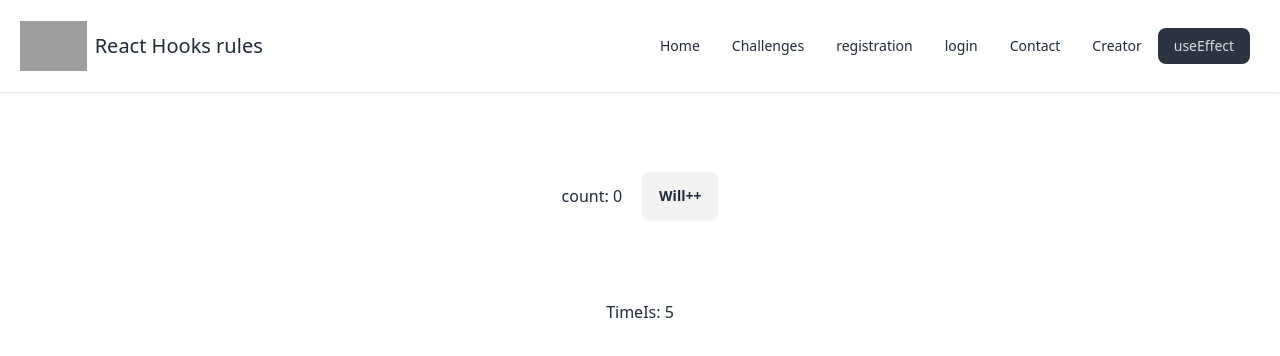
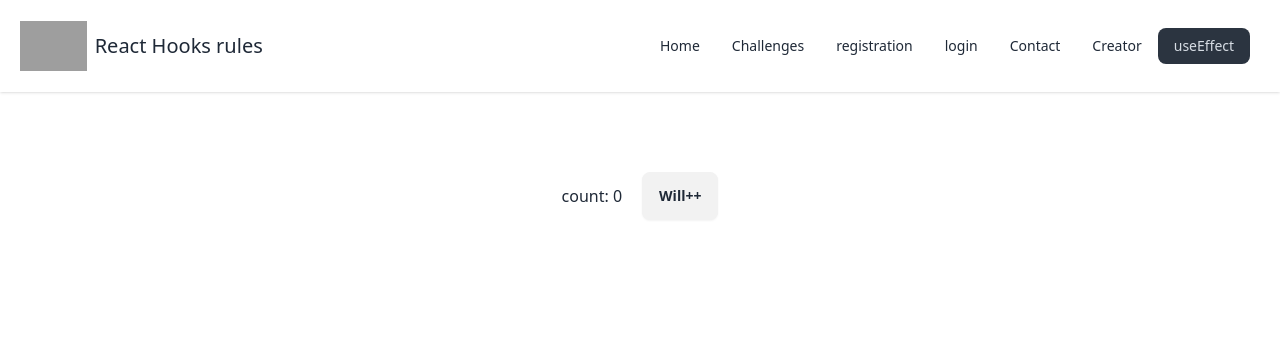
Before and after one commit to minhazapon/React-Hooks-Rules, a React (Vite) app: page /effect in a window 1280 px wide. Shown: the top 356 px of the page. Built offline with nearby package versions, Linux system fonts and the light colour scheme; grey boxes are pictures that could not be loaded.

Commit message:
added file

```diff
--- a/src/useEffect/useEffect.jsx
+++ b/src/useEffect/useEffect.jsx
@@ -1,6 +1,6 @@
 import { useEffect } from "react"
 import { useState } from "react"
-import Clean from "./CleanUp"
+
 
 
 function Effect() {
@@ -21,9 +21,6 @@ function Effect() {
                 </div>
 
             </div>
-            <div className=" mt-20 ">
-                <Clean></Clean>
-            </div>
         </>
     )
 }
```
